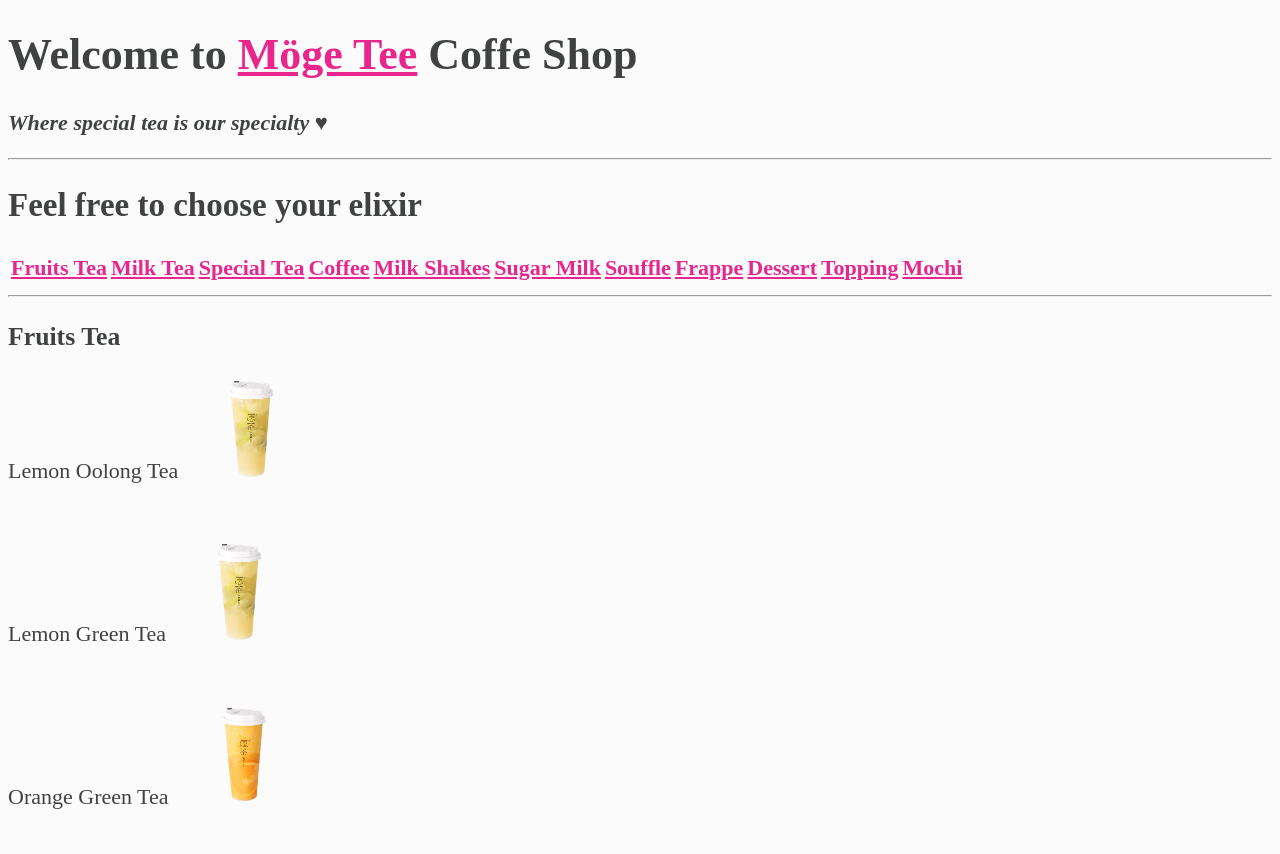
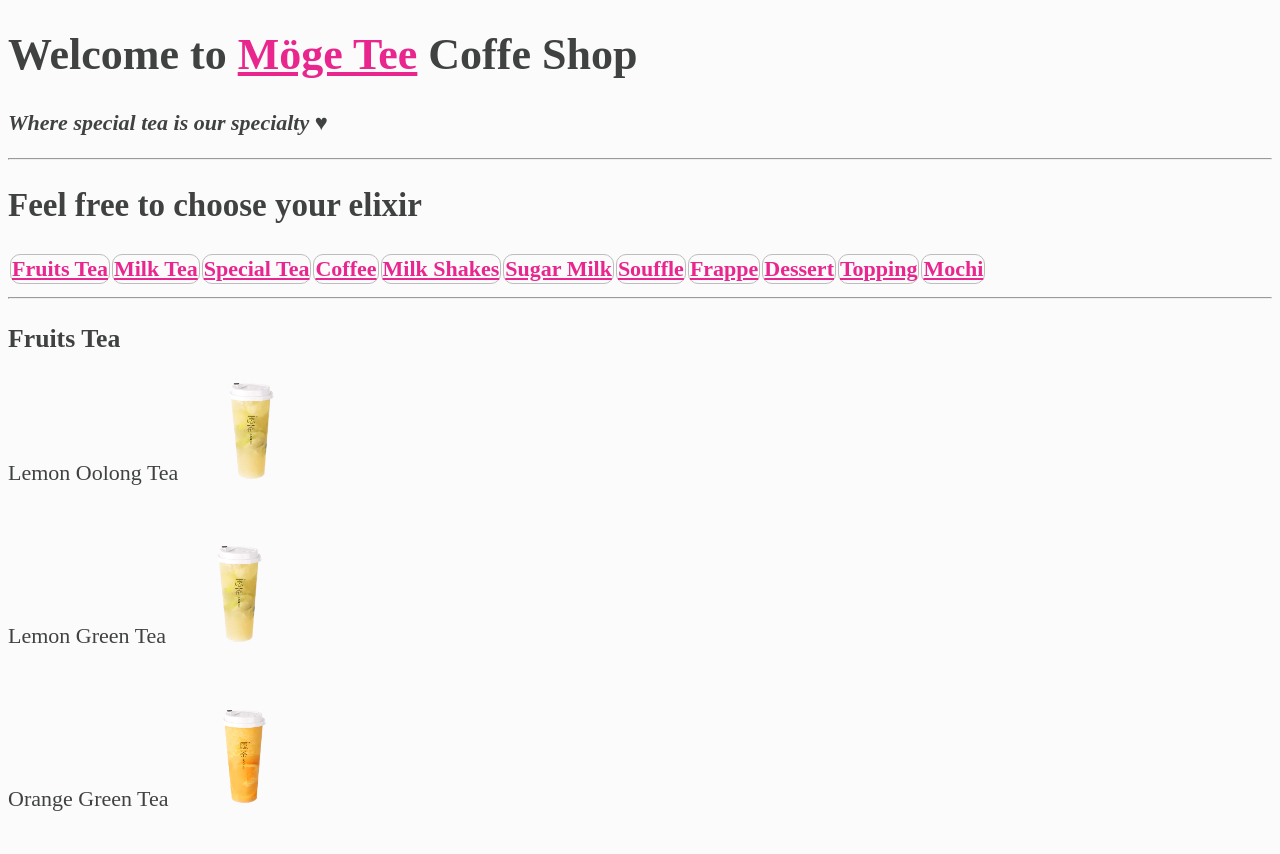
Before and after one commit to Mohamad-Rida-Chouman/MogeTee-clone, a plain HTML site: page RestaurantClone_1stAssignment/index.html in a window 1280 px wide. Shown: the top 854 px of the page. Drawn offline with Linux system fonts and the light colour scheme.

Commit message:
added rounded corners to table

```diff
--- a/RestaurantClone_1stAssignment/main.css
+++ b/RestaurantClone_1stAssignment/main.css
@@ -23,12 +23,18 @@ a:hover, a:active{
     visibility: hidden;
     font-size: 18px;
   }
-  .product:hover > p {
+
+.product:hover > p {
     visibility: visible;
-  }
+}
 
 li.no-bullets {
     list-style-type: none; /* Remove bullets */
     padding: 0; /* Remove padding */
     margin: 0; /* Remove margins */
 }
+
+tr, th {
+    border: 1px solid #bebdbd;
+    border-radius: 10px;
+}
```
